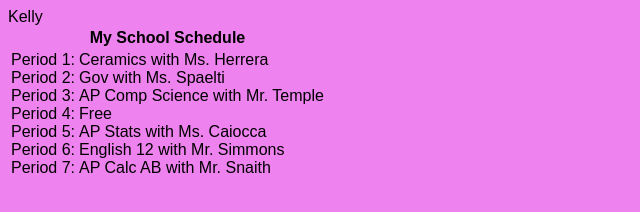
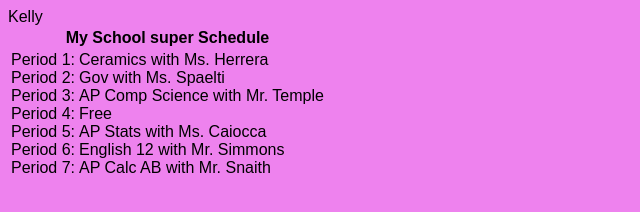
Before and after one commit to kellyabey/kelly_abey_website, a plain HTML site: page schedule.html in a window 1280 px wide. Shown: the full height of the page, 0-640 px from the left. Drawn offline with Linux system fonts and the light colour scheme; files that its build step writes are made by us from their sources; files whose address does not match are found by name.

Commit message:
My First Edit

```diff
--- a/schedule.html
+++ b/schedule.html
@@ -10,7 +10,7 @@
     <table>
         <thread>
             <tr>
-                <th colspan="2">My School Schedule</th>
+                <th colspan="2">My School super Schedule</th>
             </tr>
         </thread>
         <tbody>
```
